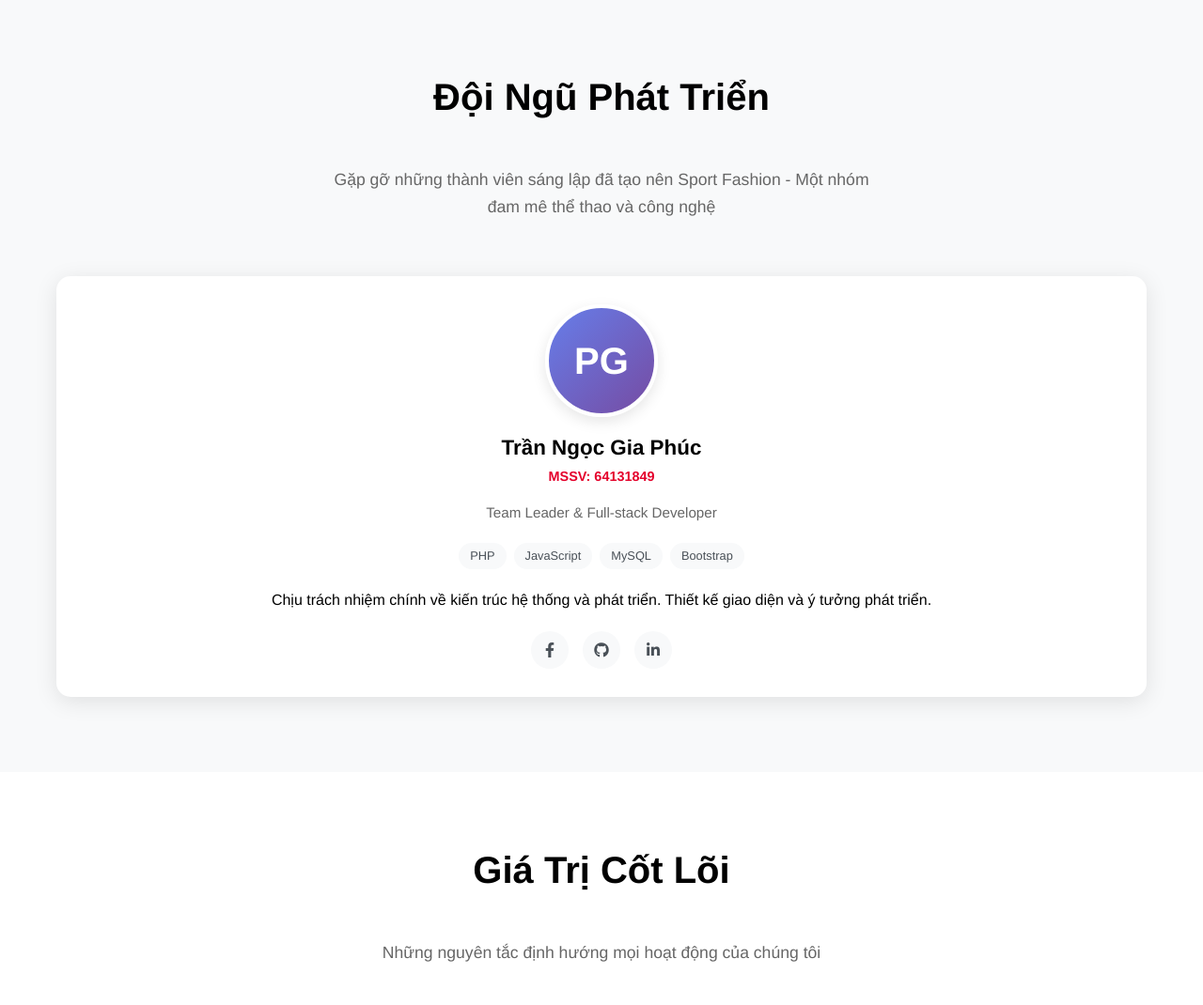
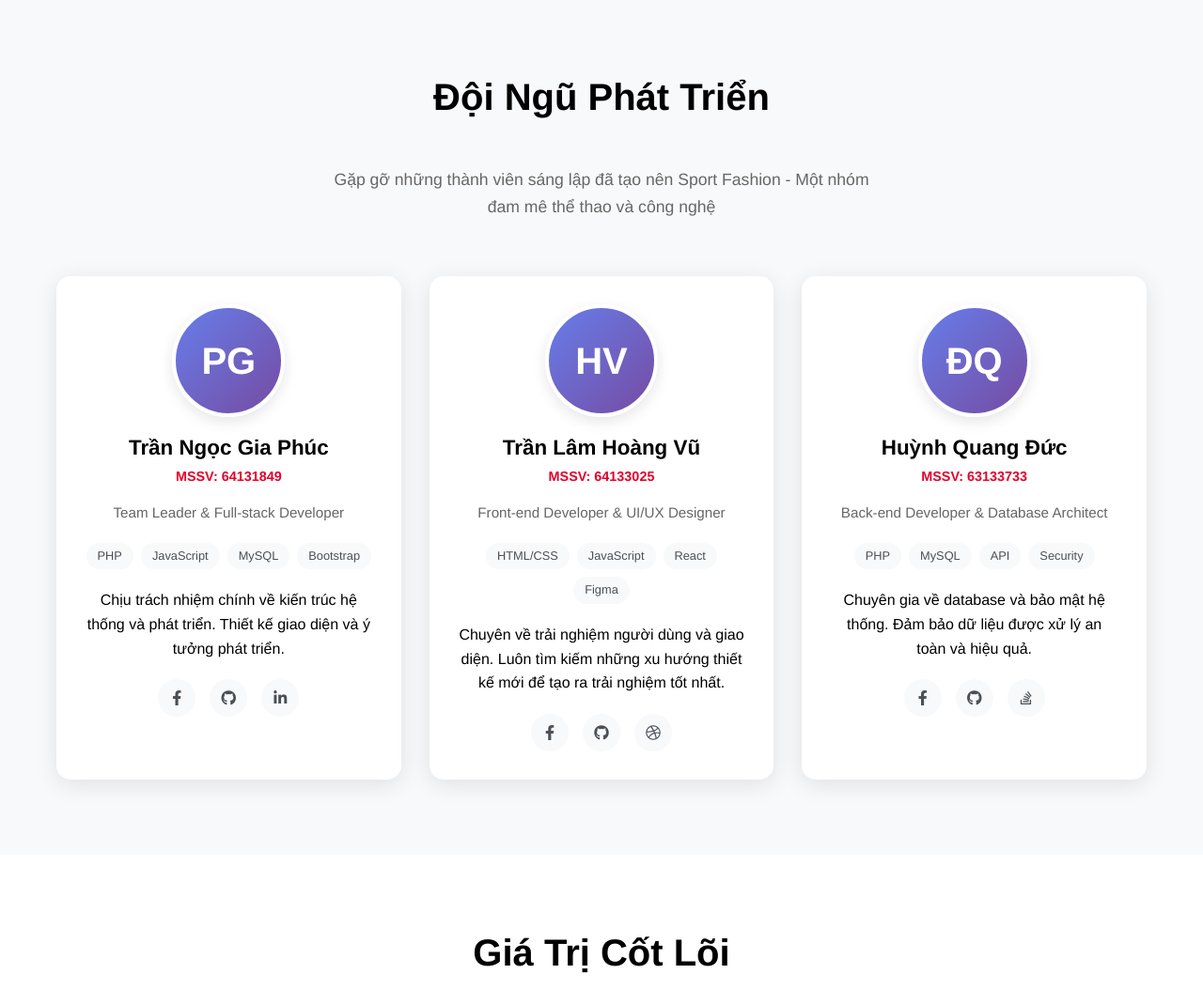
Before and after one commit to MaydayVu/sportswear-store, a PHP site: page /about.php in a window 1280 px wide. Shown: the part 981-2051 px from the top of the page at 94% size. Run offline with PHP 8.4, Linux system fonts and the light colour scheme.

Commit message:
Update about.php

```diff
--- a/manguonmo/sportshop/about.php
+++ b/manguonmo/sportshop/about.php
@@ -539,8 +539,73 @@ include "config.php";
                         </div>
                     </div>
                 </div>
+                <!-- Member 2 -->
+                <div class="team-card">
+                    <div class="member-avatar">HV</div>
+                    <div class="member-info">
+                        <h3 class="member-name">Trần Lâm Hoàng Vũ</h3>
+                        <div class="member-id">MSSV: 64133025</div>
+                        <div class="member-role">Front-end Developer & UI/UX Designer</div>
 
+                        <div class="member-skills">
+                            <span class="skill-tag">HTML/CSS</span>
+                            <span class="skill-tag">JavaScript</span>
+                            <span class="skill-tag">React</span>
+                            <span class="skill-tag">Figma</span>
+                        </div>
 
+                        <p class="member-bio">
+                            Chuyên về trải nghiệm người dùng và giao diện. Luôn tìm kiếm
+                            những xu hướng thiết kế mới để tạo ra trải nghiệm tốt nhất.
+                        </p>
+
+                        <div class="member-social">
+                            <a href="#" class="social-link">
+                                <i class="fab fa-facebook-f"></i>
+                            </a>
+                            <a href="#" class="social-link">
+                                <i class="fab fa-github"></i>
+                            </a>
+                            <a href="#" class="social-link">
+                                <i class="fab fa-dribbble"></i>
+                            </a>
+                        </div>
+                    </div>
+                </div>
+
+                <!-- Member 3 -->
+                <div class="team-card">
+                    <div class="member-avatar">ĐQ</div>
+                    <div class="member-info">
+                        <h3 class="member-name">Huỳnh Quang Đức</h3>
+                        <div class="member-id">MSSV: 63133733</div>
+                        <div class="member-role">Back-end Developer & Database Architect</div>
+
+                        <div class="member-skills">
+                            <span class="skill-tag">PHP</span>
+                            <span class="skill-tag">MySQL</span>
+                            <span class="skill-tag">API</span>
+                            <span class="skill-tag">Security</span>
+                        </div>
+
+                        <p class="member-bio">
+                            Chuyên gia về database và bảo mật hệ thống. Đảm bảo dữ liệu
+                            được xử lý an toàn và hiệu quả.
+                        </p>
+
+                        <div class="member-social">
+                            <a href="#" class="social-link">
+                                <i class="fab fa-facebook-f"></i>
+                            </a>
+                            <a href="#" class="social-link">
+                                <i class="fab fa-github"></i>
+                            </a>
+                            <a href="#" class="social-link">
+                                <i class="fab fa-stack-overflow"></i>
+                            </a>
+                        </div>
+                    </div>
+                </div>
             </div>
         </div>
     </section>
```
